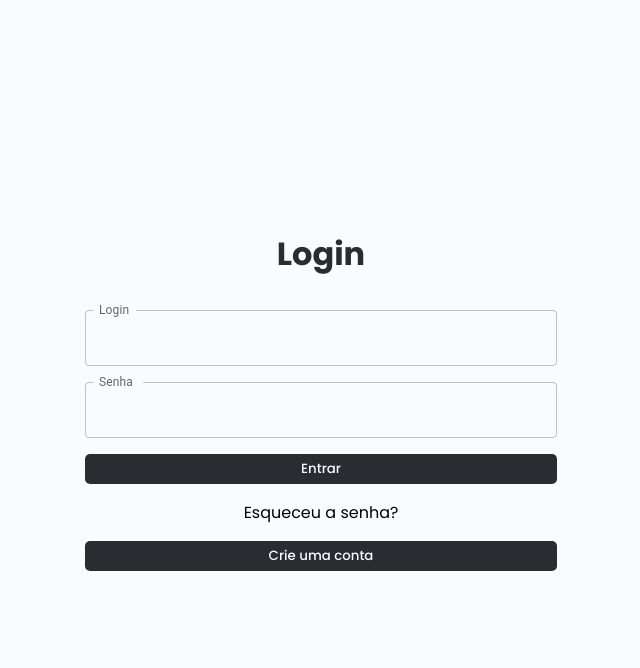
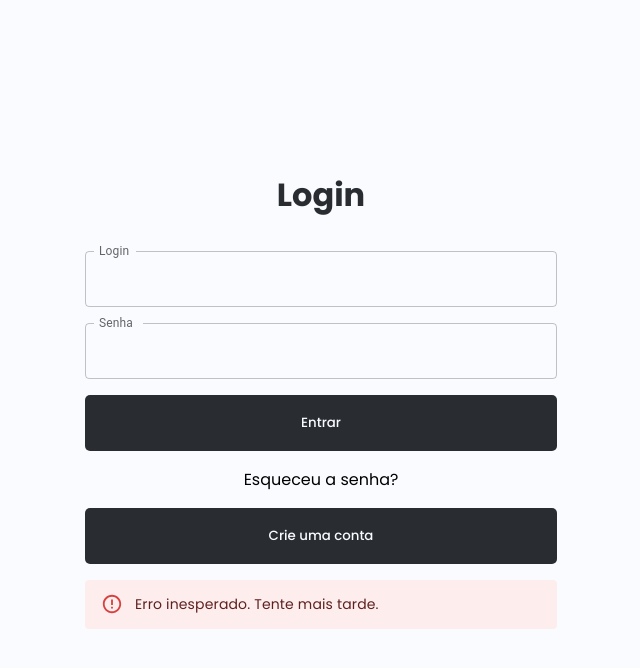
Before and after one commit to andr3felipe/dbc-dashboard, a React (Vite) app: page / in a window 1280 px wide. Both pictures are taken after typing "Sample", "Sample123" into the empty fields and a click on the button "Entrar". Shown: the top 668 px of the page, without its empty margins (319-959 px from the left). Built offline with nearby package versions, Linux system fonts and the light colour scheme; no server answers.

Commit message:
Fix: Aplly custom alerts to login page

```diff
--- a/src/pages/Login/index.tsx
+++ b/src/pages/Login/index.tsx
@@ -1,8 +1,9 @@
 import { useForm } from 'react-hook-form'
 import { useNavigate } from "react-router-dom";
+import { useEffect, useState } from 'react';
 
-import { Button } from "../../components/Button";
 import * as S from "./styles";
+import Alert from '@mui/material/Alert';
 
 export function Login() {
 
@@ -11,15 +12,32 @@ export function Login() {
     senha: string;
   }
 
+  interface AlertMessage {
+    severity: 'error' | 'warning' | 'info' | 'success';
+    message: string;
+  }
+
   const { register, handleSubmit, reset } = useForm<UserData>();
   const navigate = useNavigate();
+  const [alertMessage, setAlertMessage] = useState<AlertMessage | null>(null);
+  const [showAlerts, setShowAlerts] = useState(false);
+
+  useEffect(() => {
+    if(alertMessage) {
+      setShowAlerts(true);
+      setTimeout(() => {
+        setShowAlerts(false);
+        setAlertMessage(null);
+      }, 3500);
+    }
+  }, [alertMessage]);
 
   async function logUser(userData: UserData) {
     try {
       const response = await fetch("http://vemser-dbc.dbccompany.com.br:39000/vemser/pessoa-api-back/auth", {
         method: "POST",
         headers: {
-          "Content-Type": "Aplication/json",
+          "Content-Type": "Application/json",
         },
         body: JSON.stringify(userData)
       })
@@ -27,11 +45,12 @@ export function Login() {
       if (!response.ok) {
         console.log(response.status);
 
-        if (response.status === 403) {
-          throw new Error('Login ou senha incorretos');
-        }
-        else throw new Error('Erro inesperado. Tente mais tarde.')
+        const errorAlertMessage = response.status === 403
+          ? 'Login ou senha incorretos'
+          : 'Erro inesperado. Tente mais tarde.';
 
+        setAlertMessage({ severity: response.status === 403 ? 'error' : 'warning', message: errorAlertMessage });
+        return;
       }
 
       const token = await response.text();
@@ -40,6 +59,7 @@ export function Login() {
     }
     catch(error) {
       console.log(error);
+      setAlertMessage({ severity: 'error', message: 'Erro inesperado. Tente mais tarde.' });
     }
   }
 
@@ -68,9 +88,10 @@ export function Login() {
           type="password"
           {...register('senha', { required: true })}
         />
-        <Button children="Entrar" color="background" background="text" type="submit"></Button>
+        <S.StyledButton children="Entrar" color="background" background="text" type="submit"></S.StyledButton>
         <S.StyledLink href="/">Esqueceu a senha?</S.StyledLink>
-        <Button children="Crie uma conta" color="background" background="text" onClick={navigateToRegister}></Button>
+        <S.StyledButton children="Crie uma conta" color="background" background="text" onClick={navigateToRegister}></S.StyledButton>
+        { showAlerts && alertMessage && <Alert severity={alertMessage?.severity}>{alertMessage?.message}</Alert>}
       </S.LoginForm>
     </S.Container>
   );
--- a/src/pages/Login/styles.ts
+++ b/src/pages/Login/styles.ts
@@ -1,6 +1,7 @@
 import { TextField } from "@mui/material";
 
 import styled from "styled-components";
+import { Button } from "../../components/Button";
 
 export const Container = styled.main`
     display: flex;
@@ -32,3 +33,7 @@ color: black;
 
 export const StyledTextField = styled(TextField)`
 `;
+
+export const StyledButton = styled(Button)`
+  height: 56px;
+`;
```
